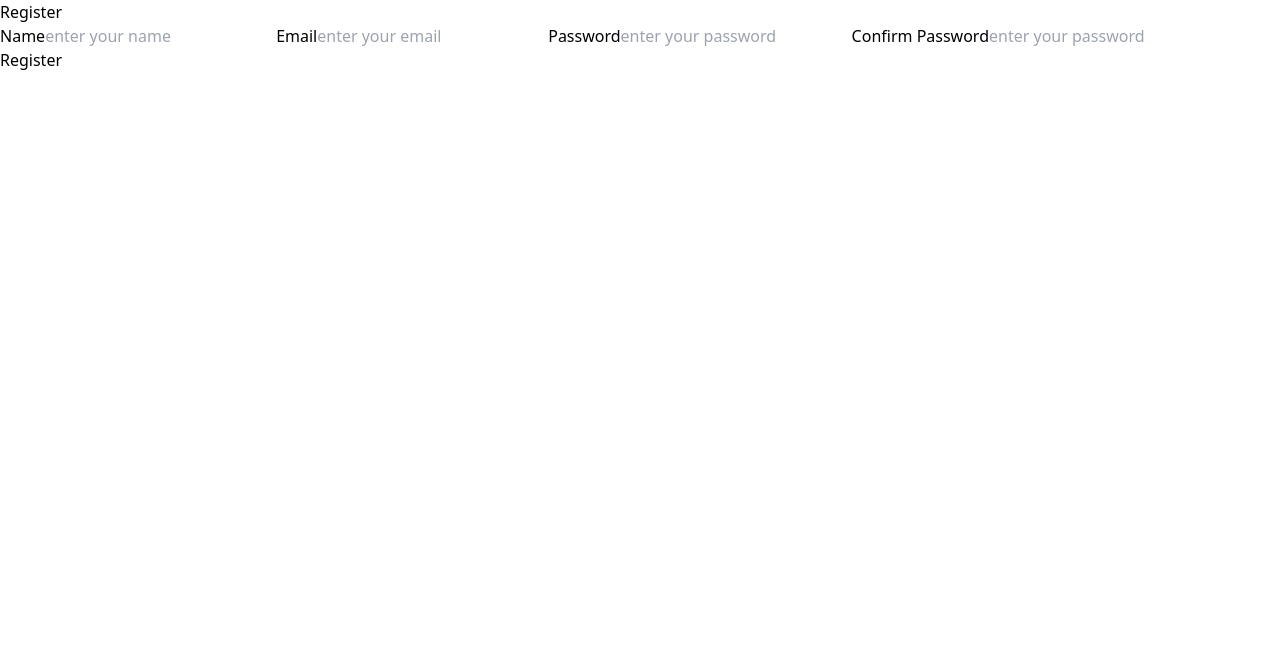
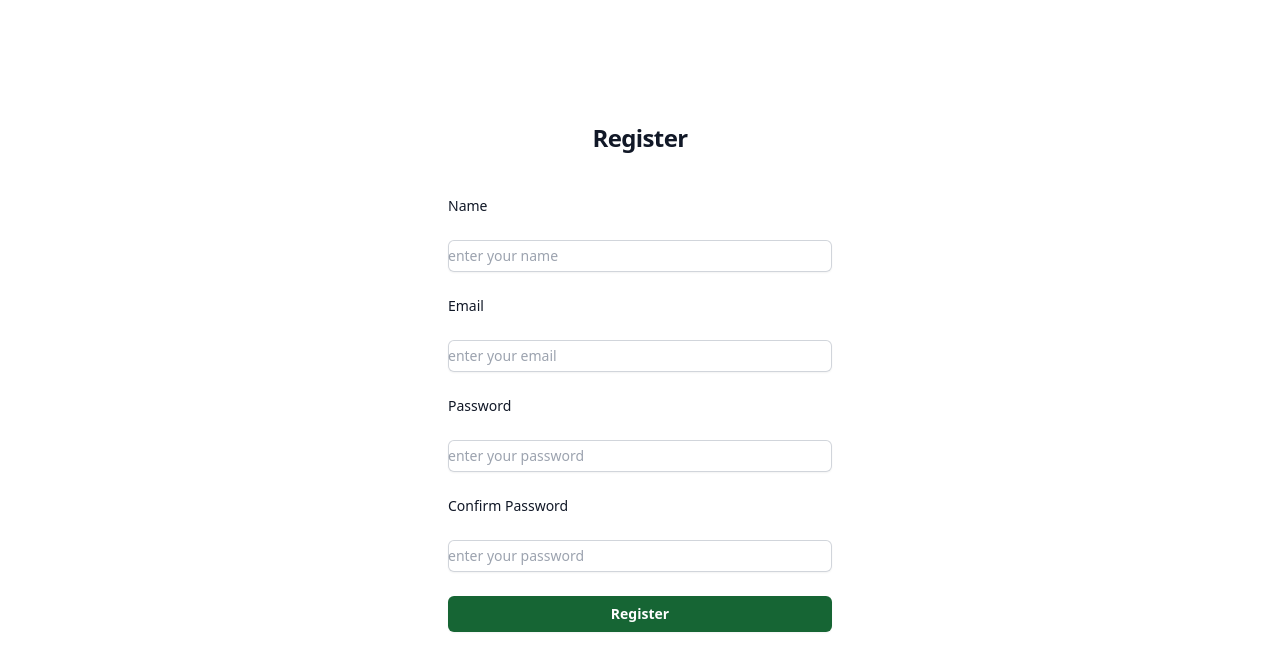
Before and after one commit to angievasquezc/blog-your-mind, a React (Create React App) app in the folder front-end/client/: page /register in a window 1280 px wide. Shown: the top 670 px of the page. Built offline with nearby package versions, Linux system fonts and the light colour scheme.

Commit message:
addingstyle to navbar, login, register

```diff
--- a/front-end/client/src/Components/header/navBar.jsx
+++ b/front-end/client/src/Components/header/navBar.jsx
@@ -1,4 +1,5 @@
 import { useNavigate } from "react-router-dom"
+import { NavLink} from "react-router-dom";
 export const NavBar = ()=>{
 
     const navigate = useNavigate();
@@ -15,13 +16,25 @@ export const NavBar = ()=>{
     }
 
     return(
-        <header>
-            <nav>
-                <h1>BlogYourMind</h1>
-                <input type="text" placeholder="Search"></input>
-                <button onClick={backToProfile}>Profile</button>
-                <button onClick={logOut}>Logout</button>
-            </nav>
+        <header className="bg-green-800 text-white top-0 z-10 ">
+
+            <section className="max-w-4xl mx-auto p-4 flex justify-between items-center">
+                <h1 className="text-3xl font-medium">BlogYourMind</h1>
+
+                    <div className="flex">
+                        <input type="text" placeholder="Search"></input>
+                        <p className="text-2xl">🔍</p>
+                    </div>
+                    <button className="text-3xl sm:hidden focus:outline-none">
+                        &#9776;
+                    </button>
+
+                    <nav className="hidden sm:block space-x-8 text-xl" aria-label="main">
+                        <button className="px-6  mx-5 hover:opacity-90" onClick={backToProfile}>Profile</button>
+                        <button className="px-6 hover:opacity-90"  onClick={logOut}>Logout</button>
+
+                    </nav>
+            </section>
         </header>
     )
 }
--- a/front-end/client/src/Pages/credentials/login.jsx
+++ b/front-end/client/src/Pages/credentials/login.jsx
@@ -1,6 +1,7 @@
 import { useState } from "react"
 import axios from "axios"
 import { useNavigate } from "react-router-dom"
+import { NavLink } from "react-router-dom"
 
 
 export const Login = ()=>{
@@ -38,15 +39,25 @@ export const Login = ()=>{
 
 
     return(
-        <div>
-            <h1>Login</h1>
-            <form onSubmit={handleForm}>
-                <label htmlFor="email">Email</label>
-                <input type="email" name="email" id="email" placeholder="enter your email" value={emailLogin} onChange={(e)=>setEmailLogin(e.target.value)}></input>
-                <label htmlFor="password">Password</label>
-                <input type="password" name="password" id="password" placeholder="enter your password" value={passwordLogin} onChange={(e)=>setPasswordLogin(e.target.value)}></input>
-                <button onClick={loginUser}>Login</button>
+        <div className="flex min-h-full flex-col justify-center py-20">
+
+            <div class="sm:mx-auto sm:w-full sm:max-w-sm">
+                <h2 class="mt-10 text-center text-2xl font-bold leading-9 tracking-tight text-gray-900">Sign in to your account</h2>
+            </div>
+            <div class="mt-10 sm:mx-auto sm:w-full sm:max-w-sm ">
+            <form className="space-y-6 " onSubmit={handleForm}>
+
+                <label htmlFor="email" className="block text-sm font-medium text-gray-900">Email</label>
+                <input className="block w-full rounded-md border-0 py-1.5 text-gray-900 shadow-sm ring-1 ring-inset ring-gray-300 placeholder:text-gray-400 focus:ring-5 focus:ring-inset focus:ring-indigo-600 sm:text-sm sm:leading-5" type="email" name="email" id="email" placeholder="enter your email" value={emailLogin} onChange={(e)=>setEmailLogin(e.target.value)}></input>
+                <label htmlFor="password" className="block text-sm font-medium text-gray-900">Password</label>
+                <input className="block w-full rounded-md border-0 py-1.5 text-gray-900 shadow-sm ring-1 ring-inset ring-gray-300 placeholder:text-gray-400 focus:ring-5 focus:ring-inset focus:ring-indigo-600 sm:text-sm sm:leading-5" type="password" name="password" id="password" placeholder="enter your password" value={passwordLogin} onChange={(e)=>setPasswordLogin(e.target.value)}></input>
+                <button className="flex w-full justify-center rounded-md bg-green-800 px-3 py-1.5 text-sm font-semibold leading-6 text-white shadow-sm hover:bg-green-700 focus-visible:outline focus-visible:outline-2 focus-visible:outline-offset-2 " onClick={loginUser}>Login</button>
+                <p class="mt-10 text-center text-sm text-gray-500">
+
+                    <NavLink to="/register">Register</NavLink>
+                </p>
             </form>
+            </div>
         </div>
     )
 }
--- a/front-end/client/src/Pages/credentials/register.jsx
+++ b/front-end/client/src/Pages/credentials/register.jsx
@@ -45,19 +45,23 @@ export const Register = ()=>{
 
     }
     return(
-        <div>
-            <h1>Register</h1>
-            <form onSubmit={handleForm}>
-                <label htmlFor="name">Name</label>
-                <input type ="text" name="name" id="name" placeholder="enter your name" value={nameRegister} onChange={(e)=>setNameRegister(e.target.value)}></input>
-                <label htmlFor="email">Email</label>
-                <input type="email" name="email" id="email" placeholder="enter your email" value={emailRegister} onChange={(e)=>setEmailRegister(e.target.value)}></input>
-                <label htmlFor="password">Password</label>
-                <input type="password" name="password" id="password" placeholder="enter your password" value={passwordRegister} onChange={(e)=>setPasswordRegister(e.target.value)}></input>
-                <label htmlFor="confirmPassword">Confirm Password</label>
-                <input type="password" name="confirmPassword" id="confirmPassword" placeholder="enter your password" value={confirmPasswordRegister} onChange={(e)=>setConfirmPasswordRegister(e.target.value)}></input>
-                <button onClick={registerUser}>Register</button>
-            </form>
+        <div className="flex min-h-full flex-col justify-center py-20">
+            <div class="sm:mx-auto sm:w-full sm:max-w-sm">
+                <h2 class="mt-10 text-center text-2xl font-bold leading-9 tracking-tight text-gray-900">Register</h2>
+            </div>
+            <div class="mt-10 sm:mx-auto sm:w-full sm:max-w-sm ">
+                <form className="space-y-6 " onSubmit={handleForm}>
+                    <label htmlFor="name" className="block text-sm font-medium text-gray-900">Name</label>
+                    <input className="block w-full rounded-md border-0 py-1.5 text-gray-900 shadow-sm ring-1 ring-inset ring-gray-300 placeholder:text-gray-400 focus:ring-5 focus:ring-inset focus:ring-indigo-600 sm:text-sm sm:leading-5" type ="text" name="name" id="name" placeholder="enter your name" value={nameRegister} onChange={(e)=>setNameRegister(e.target.value)}></input>
+                    <label htmlFor="email" className="block text-sm font-medium text-gray-900">Email</label>
+                    <input className="block w-full rounded-md border-0 py-1.5 text-gray-900 shadow-sm ring-1 ring-inset ring-gray-300 placeholder:text-gray-400 focus:ring-5 focus:ring-inset focus:ring-indigo-600 sm:text-sm sm:leading-5" type="email" name="email" id="email" placeholder="enter your email" value={emailRegister} onChange={(e)=>setEmailRegister(e.target.value)}></input>
+                    <label htmlFor="password" className="block text-sm font-medium text-gray-900">Password</label>
+                    <input className="block w-full rounded-md border-0 py-1.5 text-gray-900 shadow-sm ring-1 ring-inset ring-gray-300 placeholder:text-gray-400 focus:ring-5 focus:ring-inset focus:ring-indigo-600 sm:text-sm sm:leading-5" type="password" name="password" id="password" placeholder="enter your password" value={passwordRegister} onChange={(e)=>setPasswordRegister(e.target.value)}></input>
+                    <label htmlFor="confirmPassword" className="block text-sm font-medium text-gray-900">Confirm Password</label>
+                    <input className="block w-full rounded-md border-0 py-1.5 text-gray-900 shadow-sm ring-1 ring-inset ring-gray-300 placeholder:text-gray-400 focus:ring-5 focus:ring-inset focus:ring-indigo-600 sm:text-sm sm:leading-5" type="password" name="confirmPassword" id="confirmPassword" placeholder="enter your password" value={confirmPasswordRegister} onChange={(e)=>setConfirmPasswordRegister(e.target.value)}></input>
+                    <button className="flex w-full justify-center rounded-md bg-green-800 px-3 py-1.5 text-sm font-semibold leading-6 text-white shadow-sm hover:bg-green-700 focus-visible:outline focus-visible:outline-2 focus-visible:outline-offset-2 " onClick={registerUser}>Register</button>
+                </form>
+            </div>
         </div>
     )
 }
--- a/front-end/client/src/Pages/postLists/postLists.jsx
+++ b/front-end/client/src/Pages/postLists/postLists.jsx
@@ -16,8 +16,19 @@ export const PostList = ()=>{
 
     return(
         <div >
-            <NavBar></NavBar>
+            <header>
+                <NavBar></NavBar>
+            </header>
+
+            <body class="max-w-4xl mx-auto">
+            <button className="text-3xl">
+               &#9776;
+            </button>
             <p>here goes the articles</p>
+            <h1>Hello articles </h1>
+
+            </body>
+
         </div>
     )
 
```
